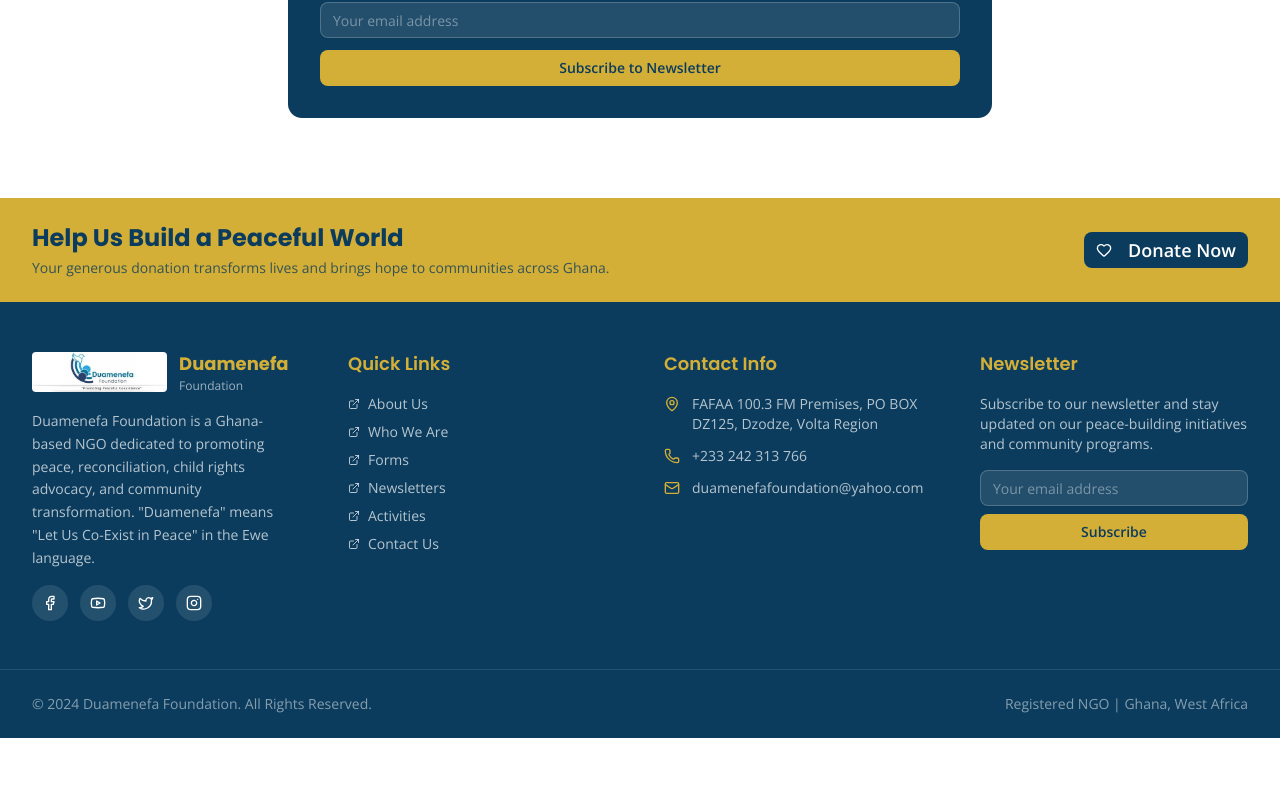
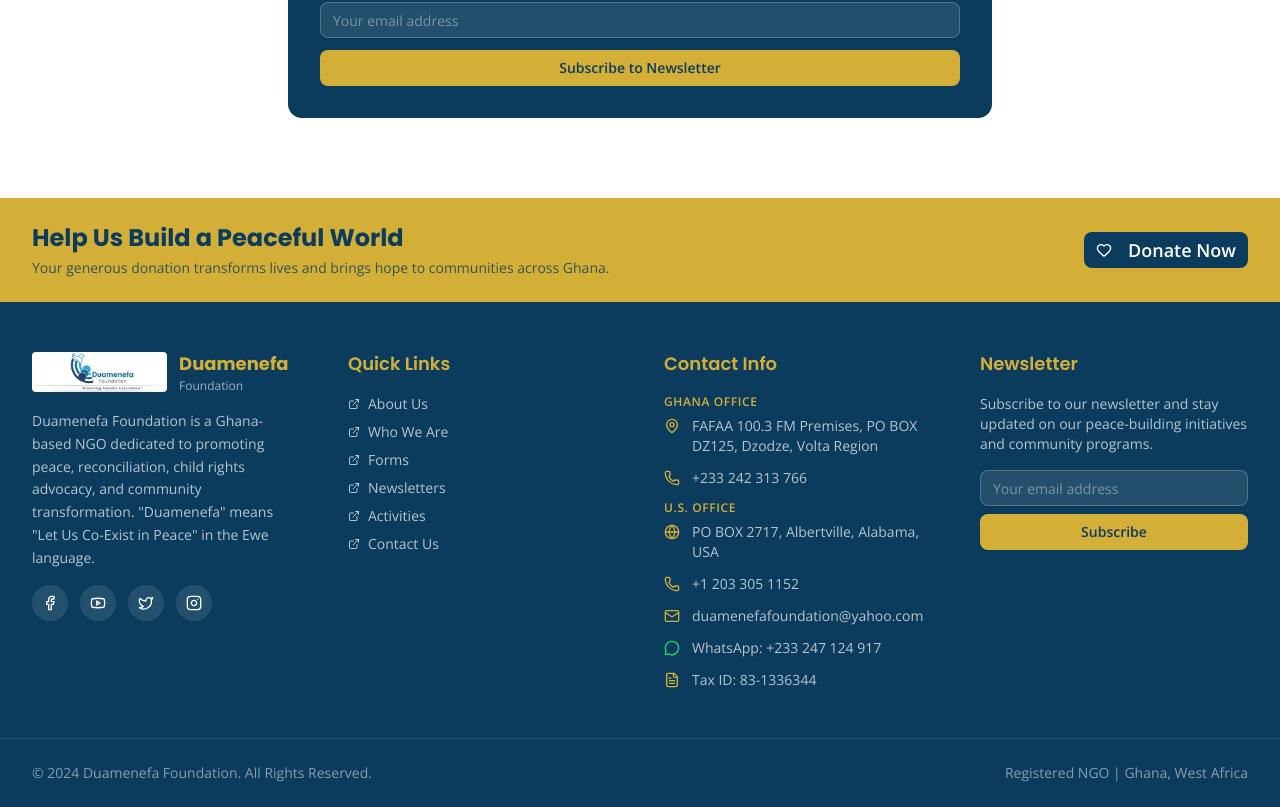
Before and after one commit to lilromeo2290/Duamenefa_Foundation-, a Next.js app: page / in a window 1280 px wide. Shown: the part 7702-8509 px from the top of the page. Before the commit the page ends 8440 px from the top, so only its background shows below. Built offline with nearby package versions, Linux system fonts and the light colour scheme; no server answers.

Commit message:
adca7b16-e9a7-4d12-ba24-57430bb9c4e5

```diff
--- a/src/components/Footer.tsx
+++ b/src/components/Footer.tsx
@@ -15,6 +15,9 @@
   Mail,
   Heart,
   ExternalLink,
+  MessageCircle,
+  Globe,
+  FileText,
 } from 'lucide-react';
 
 const quickLinks: { label: string; page: PageName }[] = [
@@ -133,17 +136,44 @@
               Contact Info
             </h3>
             <ul className="space-y-3">
-              <li className="flex items-start gap-3 text-white/70 text-sm">
-                <MapPin className="h-4 w-4 mt-0.5 shrink-0 text-[#D4AF37]" />
-                <span>FAFAA 100.3 FM Premises, PO BOX DZ125, Dzodze, Volta Region</span>
+              {/* Ghana Office */}
+              <li>
+                <p className="text-[#D4AF37] text-xs font-semibold uppercase tracking-wider mb-1.5">Ghana Office</p>
+                <div className="flex items-start gap-3 text-white/70 text-sm">
+                  <MapPin className="h-4 w-4 mt-0.5 shrink-0 text-[#D4AF37]" />
+                  <span>FAFAA 100.3 FM Premises, PO BOX DZ125, Dzodze, Volta Region</span>
+                </div>
               </li>
               <li className="flex items-start gap-3 text-white/70 text-sm">
                 <Phone className="h-4 w-4 mt-0.5 shrink-0 text-[#D4AF37]" />
-                <span>+233 242 313 766</span>
+                <a href="tel:+233242313766" className="hover:text-[#D4AF37] transition-colors">+233 242 313 766</a>
+              </li>
+              {/* U.S. Office */}
+              <li>
+                <p className="text-[#D4AF37] text-xs font-semibold uppercase tracking-wider mb-1.5 mt-2">U.S. Office</p>
+                <div className="flex items-start gap-3 text-white/70 text-sm">
+                  <Globe className="h-4 w-4 mt-0.5 shrink-0 text-[#D4AF37]" />
+                  <span>PO BOX 2717, Albertville, Alabama, USA</span>
+                </div>
               </li>
               <li className="flex items-start gap-3 text-white/70 text-sm">
+                <Phone className="h-4 w-4 mt-0.5 shrink-0 text-[#D4AF37]" />
+                <a href="tel:+12033051152" className="hover:text-[#D4AF37] transition-colors">+1 203 305 1152</a>
+              </li>
+              {/* Email */}
+              <li className="flex items-start gap-3 text-white/70 text-sm">
                 <Mail className="h-4 w-4 mt-0.5 shrink-0 text-[#D4AF37]" />
-                <span>duamenefafoundation@yahoo.com</span>
+                <a href="mailto:duamenefafoundation@yahoo.com" className="hover:text-[#D4AF37] transition-colors">duamenefafoundation@yahoo.com</a>
+              </li>
+              {/* WhatsApp */}
+              <li className="flex items-start gap-3 text-white/70 text-sm">
+                <MessageCircle className="h-4 w-4 mt-0.5 shrink-0 text-[#25D366]" />
+                <a href="https://wa.me/233247124917" target="_blank" rel="noopener noreferrer" className="hover:text-[#25D366] transition-colors">WhatsApp: +233 247 124 917</a>
+              </li>
+              {/* Tax ID */}
+              <li className="flex items-start gap-3 text-white/70 text-sm">
+                <FileText className="h-4 w-4 mt-0.5 shrink-0 text-[#D4AF37]" />
+                <span>Tax ID: 83-1336344</span>
               </li>
             </ul>
           </div>
```
